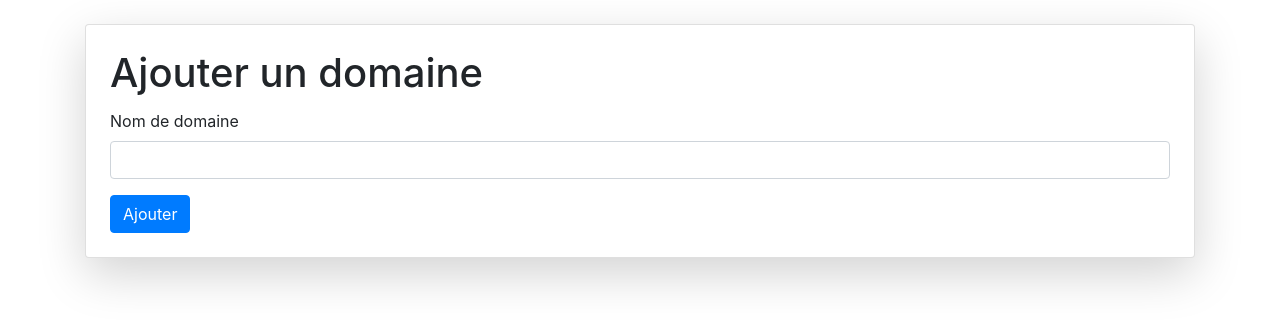
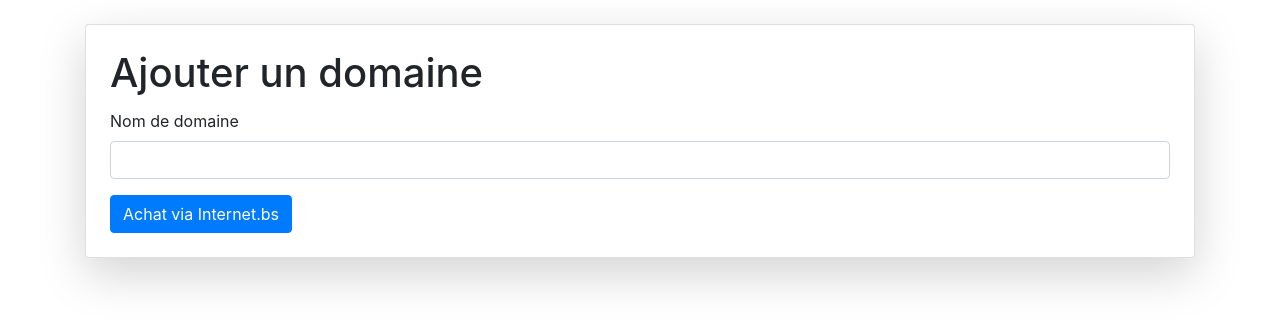
Before and after one commit to eldertek/wp-deploy, a Flask app: page /add_domain in a window 1280 px wide. Shown: the part 56-382 px from the top of the page. Run offline with Flask 3, Linux system fonts and the light colour scheme; a user stored in the database is signed in; parts of the project's set-up code (start-up, migrations or seed data) failed here and were passed over; some libraries are stand-ins or nearby versions.

Commit message:
update wordpress.py and add_domain.html

```diff
--- a/app/utils/wordpress.py
+++ b/app/utils/wordpress.py
@@ -147,11 +147,6 @@ def install_wordpress(domain_name, force=False):
         )
         run_command(f"mysql -u root -e 'FLUSH PRIVILEGES;'", elevated=True)
 
-        socketio.emit(
-            "message",
-            f"Base de données WordPress {unique_db_name} créée avec le mot de passe {unique_db_password} pour wp_{unique_db_user}.",
-        )
-
         # Create wp-config.php
         run_command(
             f"wp config create --path={wp_path} --dbname={unique_db_name} --dbuser=wp_{unique_db_user} --dbpass={unique_db_password} --dbhost=localhost --skip-check"
--- a/templates/add_domain.html
+++ b/templates/add_domain.html
@@ -10,7 +10,7 @@
             <label for="domain">Nom de domaine</label>
             <input type="text" class="form-control" id="domain" name="domain" required>
         </div>
-        <button type="submit" class="btn btn-primary" id="submitButton">Ajouter</button>
+        <button type="submit" class="btn btn-primary" id="submitButton">Achat via Internet.bs</button>
     </form>
 </div>
 <div id="messages"></div>
```
